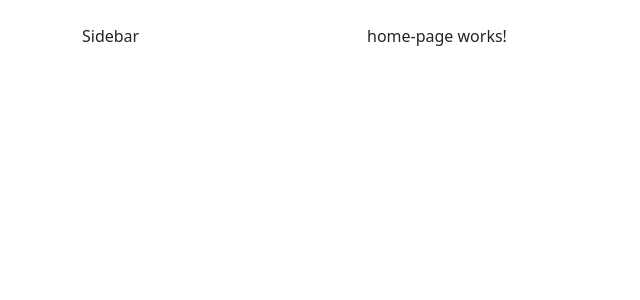
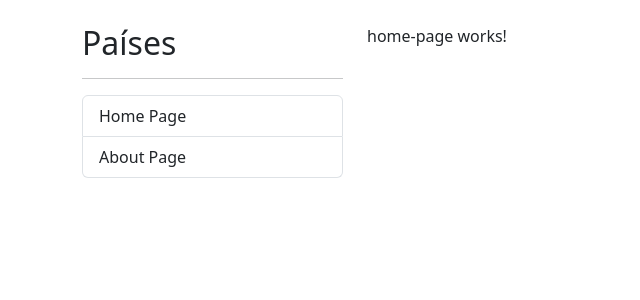
Before and after one commit to edd-dev02/countrys-app, an Angular app: page /home in a window 1280 px wide. Shown: the top 300 px of the page, without its empty margins (0-640 px from the left). Built offline with nearby package versions, Linux system fonts and the light colour scheme.

Commit message:
Creación del componente Sidebar con estructura básica e implementación en página principal

```diff
--- a/src/app/app.component.html
+++ b/src/app/app.component.html
@@ -2,7 +2,7 @@
 
 
   <div class="col-3">
-    Sidebar
+    <shared-sidebar></shared-sidebar>
   </div>
 
   <div class="col">
--- /dev/null
+++ b/src/app/shared/components/sidebar/sidebar.component.html
@@ -0,0 +1,11 @@
+<h2>Países</h2>
+<hr>
+
+<ul class="list-group">
+  <li class="list-group-item">
+    Home Page
+  </li>
+  <li class="list-group-item">
+    About Page
+  </li>
+</ul>
```
Also changed, not shown: src/app/shared/components/sidebar/sidebar.component.ts (added, +10 -0 lines), src/app/shared/shared.module.ts (+5 -2 lines), src/app/shared/components/sidebar/sidebar.component.css (added).
